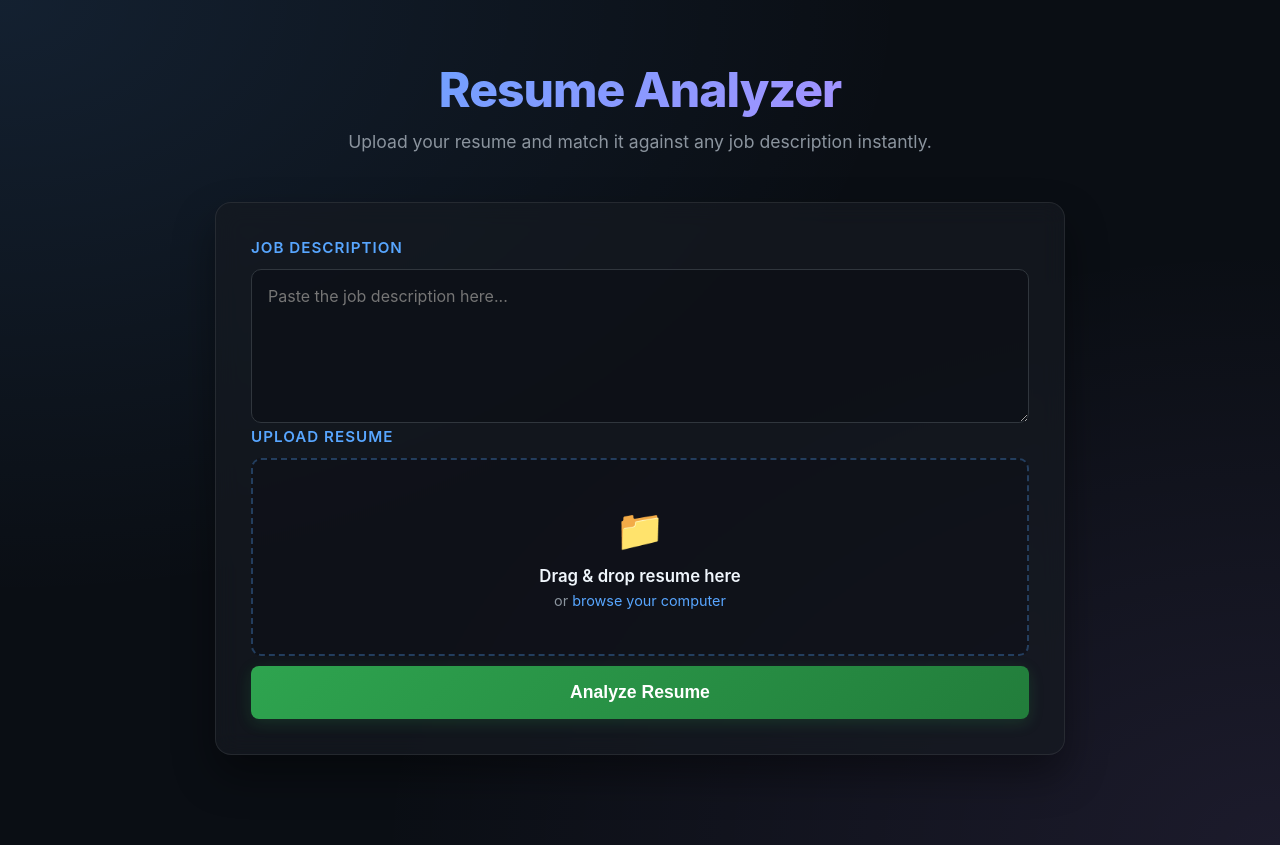
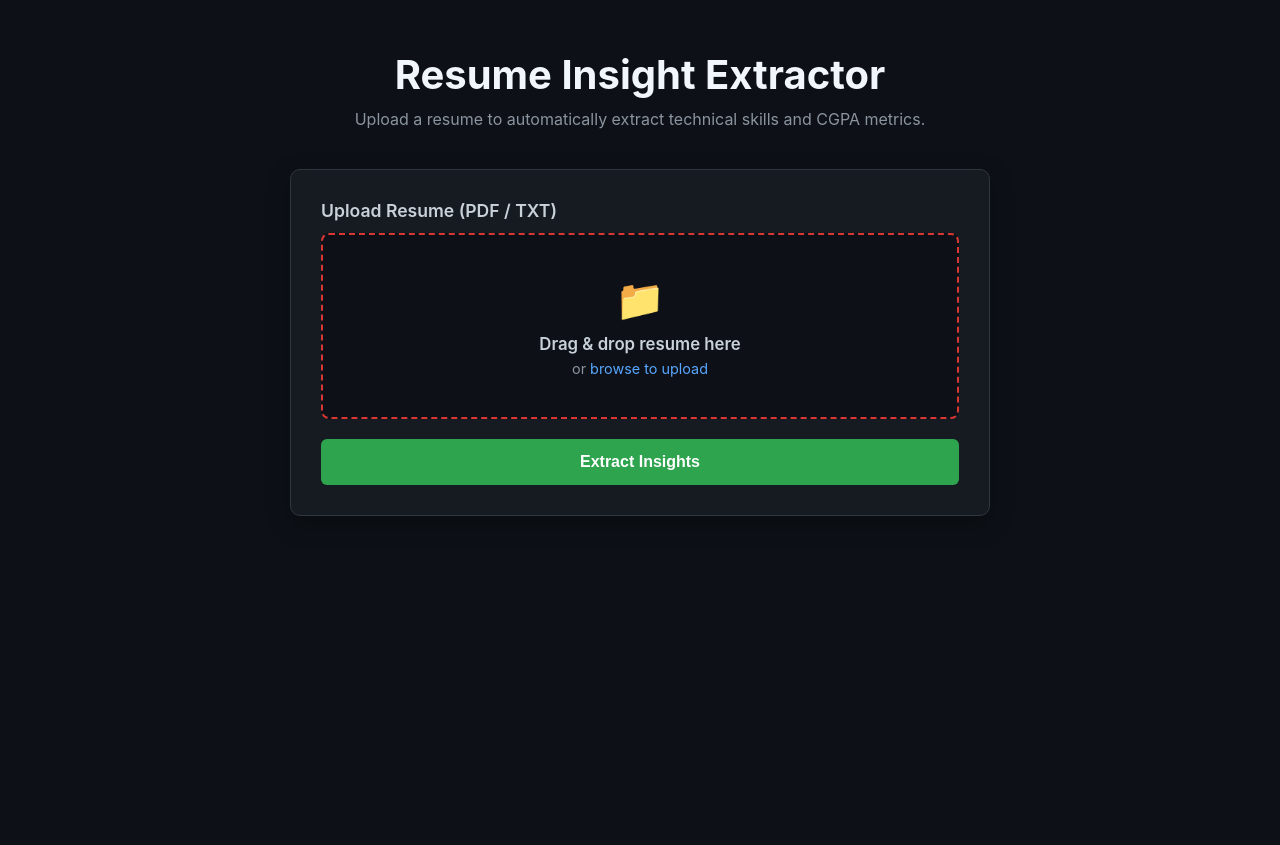
Before and after one commit to prathamesh-kuldharan/resume-analyzer-flask, a Flask app: page / in a window 1280 px wide. After the commit the page ends 516 px from the top, so only its background shows below. Run offline with Flask 3, Linux system fonts and the light colour scheme; data comes from the database, SQL or seed files in the repository.

Commit message:
Restore simple dark visual format to extract skills and CGPA metrics into SQLite

```diff
--- a/app.py
+++ b/app.py
@@ -1,97 +1,57 @@
-from flask import Flask, render_template, request, redirect, url_for, flash
-import fitz  # PyMuPDF
+import os
+import re
 import sqlite3
-import os
+from flask import Flask, render_template, request
 
 app = Flask(__name__)
-app.secret_key = "super_secret_key_for_flash_messages"
-DB_PATH = "database.db"
+DB_FILE = "database.db"
 
-# 1. Initialize SQLite Database Schema
 def init_db():
-    conn = sqlite3.connect(DB_PATH)
-    cursor = conn.cursor()
-    cursor.execute('''
-        CREATE TABLE IF NOT EXISTS resumes (
-            id INTEGER PRIMARY KEY AUTOINCREMENT,
-            filename TEXT UNIQUE,
-            candidate_name TEXT,
-            extracted_text TEXT,
-            matched_skills TEXT
-        )
-    ''')
-    conn.commit()
+    with sqlite3.connect(DB_FILE) as conn:
+        conn.execute('''
+            CREATE TABLE IF NOT EXISTS profiles (
+                id INTEGER PRIMARY KEY AUTOINCREMENT,
+                skills TEXT,
+                cgpa TEXT
+            )
+        ''')
     conn.close()
 
-# 2. Extract Text using PyMuPDF
-def extract_text_from_pdf(stream):
-    doc = fitz.open(stream=stream, filetype="pdf")
-    text = ""
-    for page in doc:
-        text += page.get_text()
-    return text
+# Initialize Database on Start
+init_db()
 
-# Simple dictionary-based keyword matching algorithm
-def identify_skills(text):
-    SKILL_KEYWORDS = ["python", "flask", "django", "html", "css", "javascript",
-                      "sqlite", "react", "sql", "java", "c++", "git", "docker"]
-    found_skills = []
-    text_lower = text.lower()
-    for skill in SKILL_KEYWORDS:
-        if skill in text_lower:
-            found_skills.append(skill.capitalize())
-    return ", ".join(found_skills) if found_skills else "None Identified"
+def extract_insights(text):
+    # 1. Look for CGPA patterns (e.g., 8.5, 9.12, 3.8/4.0)
+    cgpa_match = re.search(r'\b([0-9]\.[0-9]{1,2})\b', text)
+    cgpa = cgpa_match.group(1) if cgpa_match else "Not Specified"
+
+    # 2. Simple targeted keyword vocabulary scan
+    skills_vocab = ["Python", "Java", "C++", "SQL", "Git", "Machine Learning", "OpenCV", "Flask", "HTML", "CSS"]
+    found_skills = [skill for skill in skills_vocab if re.search(r'\b' + re.escape(skill) + r'\b', text, re.IGNORECASE)]
+
+    return found_skills, cgpa
 
 @app.route("/", methods=["GET", "POST"])
 def index():
-    conn = sqlite3.connect(DB_PATH)
-    cursor = conn.cursor()
+    if request.method == "POST":
+        file = request.files.get("resume_file")
+        if file:
+            # Read plaintext stream from file input directly
+            text_content = file.read().decode("utf-8", errors="ignore")
 
-    if request.method == "POST":
-        # Handle file uploads
-        if 'resume_files' not in request.files:
-            return redirect(request.url)
+            # Parse metrics
+            skills, cgpa = extract_insights(text_content)
 
-        files = request.files.getlist('resume_files')
+            # Save directly into database rows
+            with sqlite3.connect(DB_FILE) as conn:
+                conn.execute(
+                    "INSERT INTO profiles (skills, cgpa) VALUES (?, ?)",
+                    (", ".join(skills), cgpa)
+                )
 
-        for file in files:
-            if file.filename == '':
-                continue
+            return render_template("index.html", skills=skills, cgpa=cgpa)
 
-            if file and file.filename.endswith('.pdf'):
-                try:
-                    file_stream = file.read()
-                    raw_text = extract_text_from_pdf(file_stream)
-                    skills = identify_skills(raw_text)
-
-                    # Basic extraction for Candidate Name (uses first line of document)
-                    first_line = raw_text.split('\n')[0].strip()
-                    name = first_line if len(first_line) < 50 else "Unknown Profile"
-
-                    # Save to SQLite Database
-                    cursor.execute('''
-                        INSERT OR IGNORE INTO resumes (filename, candidate_name, extracted_text, matched_skills)
-                        VALUES (?, ?, ?, ?)
-                    ''', (file.filename, name, raw_text, skills))
-                except Exception as e:
-                    print(f"Error parsing file {file.filename}: {e}")
-
-        conn.commit()
-
-    # Check for search filtering
-    search_query = request.args.get('search', '').strip()
-    if search_query:
-        cursor.execute("SELECT filename, candidate_name, matched_skills FROM resumes WHERE matched_skills LIKE ?", (f'%{search_query}%',))
-    else:
-        cursor.execute("SELECT filename, candidate_name, matched_skills FROM resumes")
-
-    records = cursor.fetchall()
-    conn.close()
-
-    return render_template("index.html", records=records, search_query=search_query)
+    return render_template("index.html")
 
 if __name__ == "__main__":
-    init_db()
-    # Production servers configure the port dynamically via environment variables
-    port = int(os.environ.get("PORT", 5000))
-    app.run(host="0.0.0.0", port=port)
+    app.run(debug=True)
--- a/static/style.css
+++ b/static/style.css
@@ -1,223 +1,110 @@
-/* ==========================================================================
-   RESUME ANALYZER PRO — SAAS GRADIENT EDITION
-   ========================================================================== */
-
-:root {
-    --bg-deep: #0a0e14;
-    --bg-card: rgba(22, 27, 34, 0.7);
-    --border-glow: #30363d;
-    --accent-blue: #58a6ff;
-    --accent-purple: #bc8cff;
-    --accent-green: #2ea44f;
-    --accent-red: #da3633;
-    --text-main: #f0f6fc;
-    --text-gray: #8b949e;
-}
-
 body {
-    background-color: var(--bg-deep);
-    background-image:
-        radial-gradient(at 0% 0%, rgba(88, 166, 255, 0.12) 0px, transparent 50%),
-        radial-gradient(at 100% 100%, rgba(188, 140, 255, 0.1) 0px, transparent 50%);
-    color: var(--text-main);
-    font-family: -apple-system, BlinkMacSystemFont, "Segoe UI", Roboto, sans-serif;
+    background-color: #0d1117;
+    color: #c9d1d9;
+    font-family: -apple-system, BlinkMacSystemFont, "Segoe UI", sans-serif;
     margin: 0;
-    padding: 60px 20px;
+    padding: 50px 20px;
     display: flex;
     justify-content: center;
-    min-height: 100vh;
-    box-sizing: border-box;
 }
 
 .container {
     width: 100%;
-    max-width: 850px;
+    max-width: 700px;
 }
 
-/* Header Typography */
 .header-area {
     text-align: center;
-    margin-bottom: 50px;
+    margin-bottom: 40px;
 }
 
 h1 {
-    font-size: 3rem;
-    font-weight: 800;
-    letter-spacing: -1px;
-    margin: 0 0 12px 0;
-    background: linear-gradient(135deg, var(--accent-blue), var(--accent-purple));
-    -webkit-background-clip: text;
-    -webkit-text-fill-color: transparent;
+    font-size: 2.5rem;
+    color: #f0f6fc;
+    margin: 0 0 10px 0;
 }
 
 .subtitle {
-    color: var(--text-gray);
-    font-size: 1.1rem;
+    color: #8b949e;
     margin: 0;
 }
 
-/* Premium Glassmorphism Cards */
 .card {
-    background: var(--bg-card);
-    backdrop-filter: blur(12px);
-    -webkit-backdrop-filter: blur(12px);
-    border: 1px solid rgba(255, 255, 255, 0.08);
-    border-radius: 16px;
-    padding: 35px;
-    margin-bottom: 30px;
-    box-shadow: 0 20px 40px rgba(0, 0, 0, 0.4);
-    position: relative;
-    overflow: hidden;
+    background-color: #161b22;
+    border: 1px solid #30363d;
+    border-radius: 10px;
+    padding: 30px;
+    margin-bottom: 25px;
+    box-shadow: 0 8px 24px rgba(0,0,0,0.3);
 }
 
 label {
     display: block;
     font-weight: 600;
-    font-size: 0.95rem;
-    text-transform: uppercase;
-    letter-spacing: 1px;
     margin-bottom: 12px;
-    color: var(--accent-blue);
+    font-size: 1.1rem;
 }
 
-textarea {
-    width: 100%;
-    background: rgba(10, 14, 20, 0.6);
-    border: 1px solid var(--border-glow);
-    border-radius: 10px;
-    color: var(--text-main);
-    padding: 16px;
-    font-family: inherit;
-    font-size: 1rem;
-    resize: vertical;
-    box-sizing: border-box;
-    transition: all 0.3s ease;
-}
-
-textarea:focus {
-    border-color: var(--accent-blue);
-    box-shadow: 0 0 15px rgba(88, 166, 255, 0.15);
-    outline: none;
-}
-
-/* Glowing Upload Area */
 .file-dropzone {
-    border: 2px dashed rgba(88, 166, 255, 0.3);
-    border-radius: 10px;
-    padding: 45px 20px;
+    border: 2px dashed #da3633; /* Red accents matching your original preference */
+    border-radius: 8px;
+    padding: 40px 20px;
     text-align: center;
-    background: rgba(10, 14, 20, 0.4);
+    background-color: #0d1117;
     cursor: pointer;
-    transition: all 0.3s cubic-bezier(0.4, 0, 0.2, 1);
-    position: relative;
-}
-
-.file-dropzone:hover {
-    border-color: var(--accent-purple);
-    background: rgba(188, 140, 255, 0.03);
-    box-shadow: 0 0 20px rgba(188, 140, 255, 0.1);
+    transition: border-color 0.2s ease;
 }
 
 .upload-icon {
     font-size: 2.5rem;
-    margin-bottom: 12px;
     display: block;
-}
-
-/* Laser Scanner Animation */
-.scanning-line {
-    position: absolute;
-    top: 0;
-    left: 0;
-    width: 100%;
-    height: 3px;
-    background: linear-gradient(90deg, transparent, var(--accent-blue), transparent);
-    animation: laserScan 4s linear infinite;
-    display: none; /* Can be toggled with JS during loading states */
-}
-
-@keyframes laserScan {
-    0% { top: 0%; opacity: 0; }
-    5% { opacity: 1; }
-    95% { opacity: 1; }
-    100% { top: 100%; opacity: 0; }
+    margin-bottom: 10px;
 }
 
 .btn-submit {
-    background: linear-gradient(135deg, #2ea44f, #227d3b);
+    background-color: #2ea44f;
     color: white;
     border: none;
-    border-radius: 8px;
-    padding: 16px 24px;
-    font-size: 1.1rem;
+    border-radius: 6px;
+    padding: 14px;
+    font-size: 1rem;
     font-weight: 700;
     cursor: pointer;
     width: 100%;
-    margin-top: 10px;
-    box-shadow: 0 4px 15px rgba(46, 164, 79, 0.2);
-    transition: all 0.2s ease;
+    margin-top: 20px;
 }
 
 .btn-submit:hover {
-    transform: translateY(-2px);
-    box-shadow: 0 6px 20px rgba(46, 164, 79, 0.3);
+    background-color: #2c974b;
 }
 
-/* Score Panel Graphic Layout */
-.score-circle {
-    width: 140px;
-    height: 140px;
-    border-radius: 50%;
-    border: 4px solid var(--border-glow);
-    border-top-color: var(--accent-blue);
-    margin: 0 auto 20px auto;
-    display: flex;
-    align-items: center;
-    justify-content: center;
-    font-size: 3rem;
-    font-weight: 900;
-    background: rgba(10, 14, 20, 0.5);
-    box-shadow: 0 0 25px rgba(88, 166, 255, 0.1);
+/* Insight Display Formatting */
+.insight-row {
+    font-size: 1.1rem;
+    background: #0d1117;
+    padding: 12px 16px;
+    border-radius: 6px;
+    border: 1px solid #30363d;
 }
 
-/* Key Metrics Split Columns */
-.metrics-layout {
-    display: grid;
-    grid-template-columns: 1fr 1fr;
-    gap: 25px;
-    margin-top: 30px;
-}
-
-.metric-card {
-    background: rgba(10, 14, 20, 0.4);
-    border: 1px solid rgba(255, 255, 255, 0.05);
-    border-radius: 12px;
-    padding: 24px;
+.highlight-text {
+    color: #58a6ff;
+    font-weight: 700;
+    margin-left: 5px;
 }
 
 .pill-container {
     display: flex;
     flex-wrap: wrap;
-    gap: 10px;
-    margin-top: 15px;
+    gap: 8px;
 }
 
 .pill {
-    padding: 8px 14px;
-    border-radius: 30px;
-    font-size: 0.85rem;
-    font-weight: 700;
-    letter-spacing: 0.3px;
+    background-color: rgba(88, 166, 255, 0.15);
+    color: #58a6ff;
+    border: 1px solid rgba(88, 166, 255, 0.3);
+    padding: 6px 12px;
+    border-radius: 20px;
+    font-size: 0.9rem;
+    font-weight: 600;
 }
-
-.pill-match {
-    background: rgba(56, 139, 60, 0.15);
-    color: #7ee787;
-    border: 1px solid rgba(56, 139, 60, 0.4);
-}
-
-.pill-missing {
-    background: rgba(248, 81, 73, 0.12);
-    color: #ff7b72;
-    border: 1px solid rgba(248, 81, 73, 0.3);
-}
--- a/templates/index.html
+++ b/templates/index.html
@@ -10,116 +10,81 @@
     <div class="container">
 
         <div class="header-area">
-            <h1>Resume Analyzer</h1>
-            <p class="subtitle">Upload your resume and match it against any job description instantly.</p>
+            <h1>Resume Insight Extractor</h1>
+            <p class="subtitle">Upload a resume to automatically extract technical skills and CGPA metrics.</p>
         </div>
 
         <div class="card">
-            <form action="/" method="POST" enctype="multipart/form-data" onsubmit="document.querySelector('.scanning-line').style.display='block'">
+            <form action="/" method="POST" enctype="multipart/form-data">
                 <div class="form-group">
-                    <label for="job_description">Job Description</label>
-                    <textarea id="job_description" name="job_description" rows="6" placeholder="Paste the job description here..."></textarea>
-                </div>
-
-                <div class="form-group">
-                    <label>Upload Resume</label>
+                    <label>Upload Resume (PDF / TXT)</label>
                     <div class="file-dropzone" onclick="document.getElementById('resume_file').click()">
-                        <div class="scanning-line"></div>
                         <span class="upload-icon">📁</span>
                         <p style="margin: 0; font-size: 1.05rem; font-weight: 600;">Drag & drop resume here</p>
-                        <p style="margin: 6px 0 0 0; color: var(--text-gray); font-size: 0.9rem;">or <span style="color: var(--accent-blue);">browse your computer</span></p>
+                        <p style="margin: 6px 0 0 0; color: #8b949e; font-size: 0.9rem;">or <span style="color: #58a6ff;">browse to upload</span></p>
                         <input type="file" id="resume_file" name="resume_file" style="display: none;" required>
                     </div>
                 </div>
-
-                <button type="submit" class="btn-submit">Analyze Resume</button>
+                <button type="submit" class="btn-submit">Extract Insights</button>
             </form>
         </div>
 
-        {% if score is defined %}
-        <div class="card">
-            <div style="text-align: center;">
-                <label>Match Score</label>
-                <div class="score-circle">{{ score }}%</div>
+        {% if skills is defined or cgpa is defined %}
+        <div class="card" style="border-color: #2ea44f;">
+            <h2 style="margin-top: 0; color: #2ea44f;">📊 Extracted Profile Data</h2>
+            <hr style="border: 0; border-top: 1px solid #30363d; margin-bottom: 20px;">
+
+            <div class="insight-row">
+                <strong>Target CGPA Score:</strong>
+                <span class="highlight-text">{{ cgpa if cgpa else 'Not Found' }}</span>
             </div>
 
-            <div class="metrics-layout">
-                <div class="metric-card">
-                    <h3 style="margin: 0; font-size: 1.05rem; color: #7ee787; display: flex; align-items: center; gap: 8px;">
-                        <span>✓</span> Matched Keywords
-                    </h3>
-                    <div class="pill-container">
-                        {% for skill in matched_keywords %}
-                        <span class="pill pill-match">{{ skill }}</span>
-                        {% else %}
-                        <span style="color: var(--text-gray); font-size: 0.9rem;">No matching keywords found.</span>
-                        {% endfor %}
-                    </div>
-                </div>
-
-                <div class="metric-card">
-                    <h3 style="margin: 0; font-size: 1.05rem; color: #ff7b72; display: flex; align-items: center; gap: 8px;">
-                        <span>✗</span> Missing Keywords
-                    </h3>
-                    <div class="pill-container">
-                        {% for skill in missing_keywords %}
-                        <span class="pill pill-missing">{{ skill }}</span>
-                        {% else %}
-                        <span style="color: #7ee787; font-size: 0.9rem;">Perfect keyword match!</span>
-                        {% endfor %}
-                    </div>
+            <div style="margin-top: 20px;">
+                <strong>Identified Technical Skills:</strong>
+                <div class="pill-container" style="margin-top: 10px;">
+                    {% for skill in skills %}
+                    <span class="pill">{{ skill }}</span>
+                    {% else %}
+                    <span style="color: #8b949e;">No explicit skills identified.</span>
+                    {% endfor %}
                 </div>
             </div>
         </div>
         {% endif %}
 
     </div>
-<script>
+
+    <script>
         const dropzone = document.querySelector('.file-dropzone');
         const fileInput = document.getElementById('resume_file');
 
-        // Prevent browser from opening the file when dragged over
         ['dragenter', 'dragover', 'dragleave', 'drop'].forEach(eventName => {
             dropzone.addEventListener(eventName, e => e.preventDefault(), false);
         });
 
-        // Add visual glow when dragging over the box
         ['dragenter', 'dragover'].forEach(eventName => {
             dropzone.addEventListener(eventName, () => {
-                dropzone.style.borderColor = 'var(--accent-purple)';
-                dropzone.style.background = 'rgba(188, 140, 255, 0.05)';
+                dropzone.style.borderColor = '#58a6ff';
             }, false);
         });
 
-        // Remove visual glow when leaving the box
         ['dragleave', 'drop'].forEach(eventName => {
             dropzone.addEventListener(eventName, () => {
-                dropzone.style.borderColor = 'rgba(88, 166, 255, 0.3)';
-                dropzone.style.background = 'rgba(10, 14, 20, 0.4)';
+                dropzone.style.borderColor = '#da3633';
             }, false);
         });
 
-        // Handle the actual dropped file
         dropzone.addEventListener('drop', e => {
-            const dt = e.dataTransfer;
-            const files = dt.files;
-
+            const files = e.dataTransfer.files;
             if (files.length) {
-                fileInput.files = files; // Assign the dropped file to the hidden input
-
-                // Update text inside the dropzone to show it received the file
-                const textParagraph = dropzone.querySelector('p');
-                textParagraph.textContent = `Selected: ${files[0].name}`;
-                textParagraph.style.color = 'var(--accent-blue)';
+                fileInput.files = files;
+                dropzone.querySelector('p').textContent = `Selected: ${files[0].name}`;
             }
         }, false);
 
-        // Also update text if they use the standard browse window click instead
         fileInput.addEventListener('change', () => {
             if (fileInput.files.length) {
-                const textParagraph = dropzone.querySelector('p');
-                textParagraph.textContent = `Selected: ${fileInput.files[0].name}`;
-                textParagraph.style.color = 'var(--accent-blue)';
+                dropzone.querySelector('p').textContent = `Selected: ${fileInput.files[0].name}`;
             }
         });
     </script>
```
